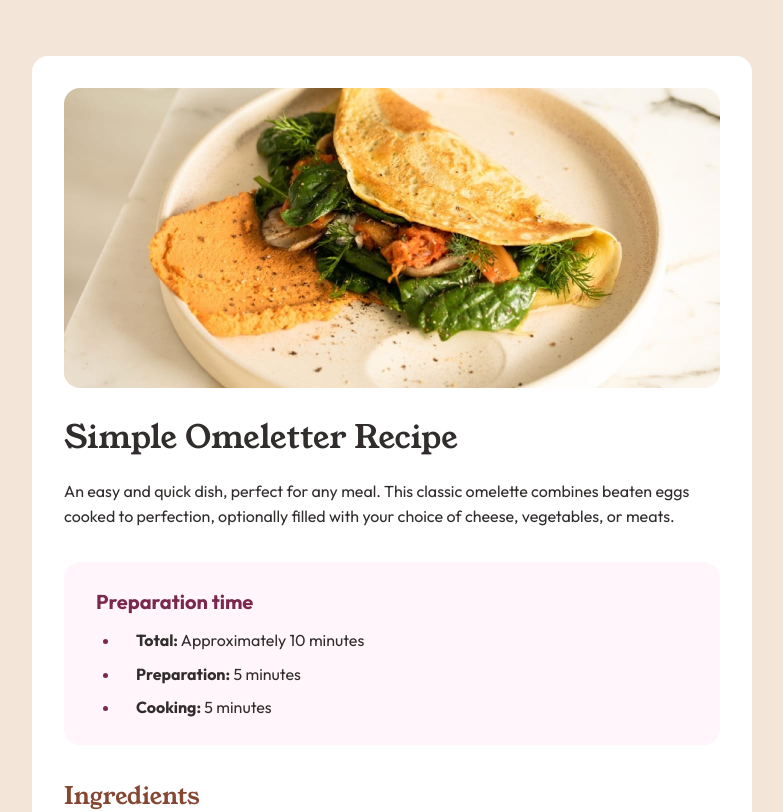
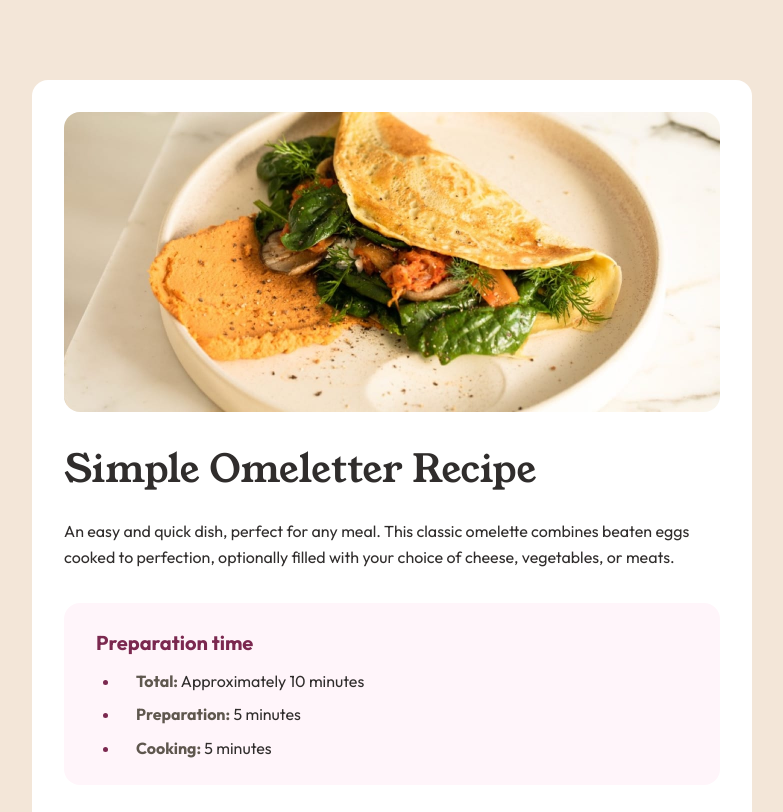
Before and after one commit to Bewjsdk/Bewjsdk.github.io, a React (Vite) app in the folder Projects/recipe-page-main/: page / in a window 1280 px wide. Shown: the top 812 px of the page, without its empty margins (248-1031 px from the left). Built offline with nearby package versions, Linux system fonts and the light colour scheme.

Commit message:
Modify some style

```diff
--- a/Projects/recipe-page-main/src/App.scss
+++ b/Projects/recipe-page-main/src/App.scss
@@ -9,7 +9,7 @@
 #root {
   background: $eggShell;
   min-height: 100vh;
-  padding-block: 3.5em;
+  padding-block: 5em;
 }
 
 ol, ul {
@@ -19,11 +19,25 @@ ol, ul {
     list-style-position: outside;
     padding-inline-start: 1em;
     margin-block-start: 0.5em;
+
+    &::marker {
+      font-weight: 700;
+      color: $pri_nutmeg;
+    }
   }
+}
+
+strong {
+  color: $wengeBrown;
+}
+
+h1 {
+  font-size: 2.4rem;
 }
 
 h2 {
   color: $pri_nutmeg;
+  font-size: 1.75rem;
 }
 
 /* Main Content */
--- a/Projects/recipe-page-main/src/styles/components/_section.scss
+++ b/Projects/recipe-page-main/src/styles/components/_section.scss
@@ -6,6 +6,7 @@ section {
   &.section-ingredients {
     strong {
       font-weight: 400;
+      color: inherit;
     }
   }
 
```
